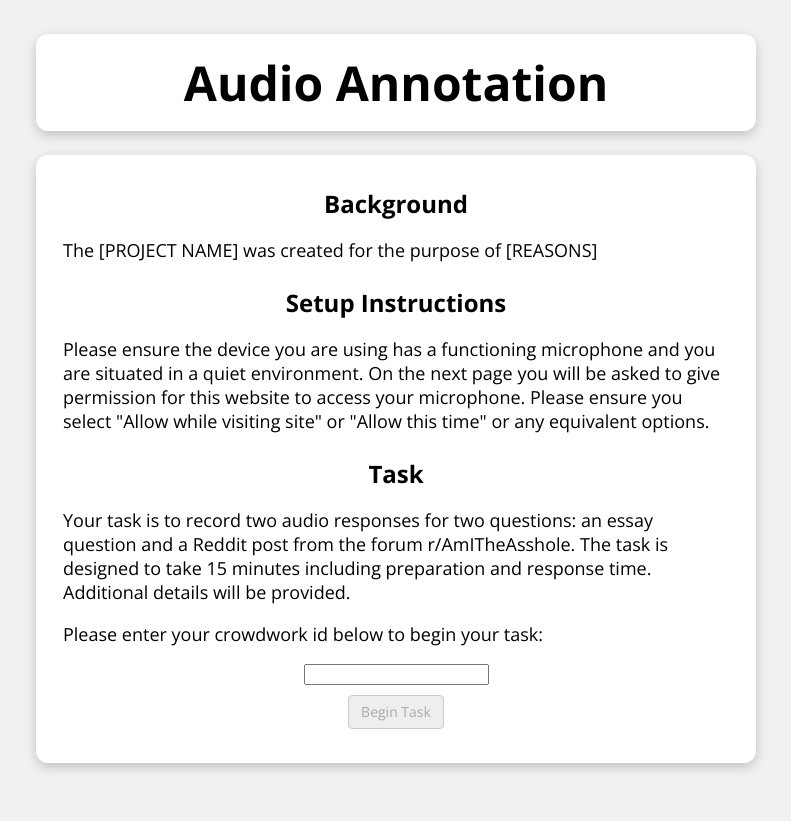
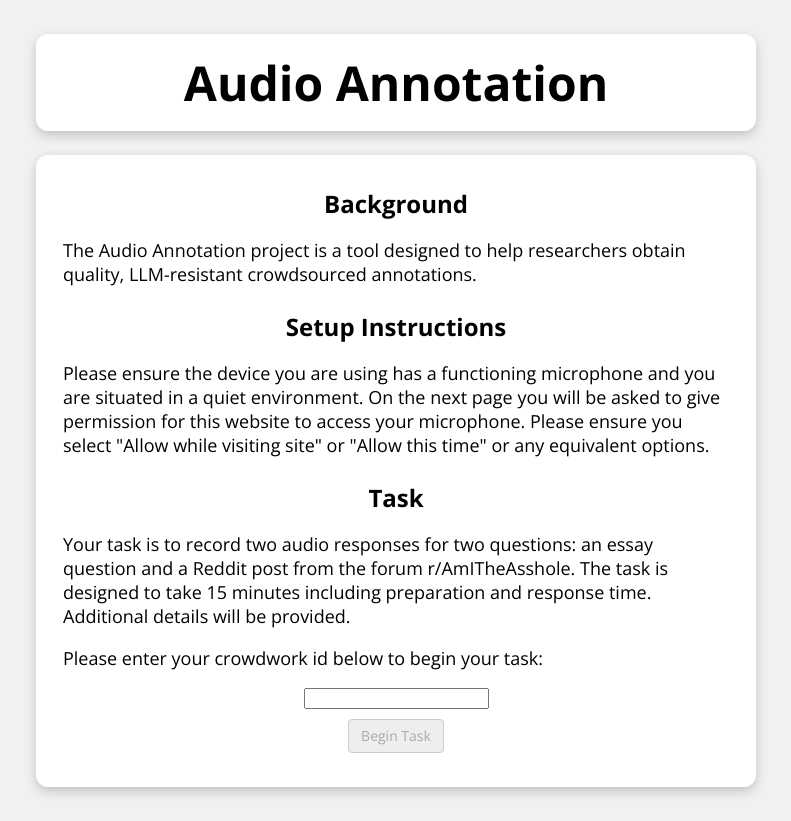
Before and after one commit to eric-z2/audio-annotation, a Django app: template audio_capture/templates/homepage.html in a window 1280 px wide. Shown: the whole page, without its empty margins (244-1035 px from the left). Before the commit the page ends 771 px from the top, so only its background shows below. Run offline with Django 4.2, Linux system fonts and the light colour scheme; the template is opened without the code that fills it, so the values that code supplies are empty.

Commit message:
changed url endpoints

```diff
--- a/audio_capture/templates/annotation.html
+++ b/audio_capture/templates/annotation.html
@@ -3,6 +3,9 @@
 <head>
     {% load static %}
     <link rel="stylesheet" href="{% static 'style.css' %}">
+    <script src="{% static 'utils.js' %}"></script>
+    <script src="{% static 'essay_annotation.js' %}"></script>
+
     <title>{% block title %}Audio Annotation Main Page{% endblock %}</title>
 
     <script src="https://unpkg.com/jspsych@7.3.4"></script>
@@ -12,8 +15,6 @@
     <script src="https://unpkg.com/@jspsych/plugin-html-button-response@1.2.0"></script>
     <script src="https://unpkg.com/@jspsych/plugin-instructions@2.1.0"></script>
     <script src="https://unpkg.com/@jspsych/plugin-survey-multi-choice@1.1.3"></script>
-    <script src="../static/utils.js"></script>
-    <script src="../static/essay_annotation.js"></script>
 
 </head>
 
--- a/audio_capture/templates/homepage.html
+++ b/audio_capture/templates/homepage.html
@@ -21,7 +21,7 @@
                 Background
             </h3>
             <p class="homepage-text">
-                The [PROJECT NAME] was created for the purpose of [REASONS]
+                The Audio Annotation project is a tool designed to help researchers obtain quality, LLM-resistant crowdsourced annotations.
             </p>
             <h3>
                 Setup Instructions
--- a/audio_capture/urls.py
+++ b/audio_capture/urls.py
@@ -3,8 +3,8 @@ from django.urls import path
 from . import views
 
 urlpatterns = [
-    path("homepage/", views.homepage, name="homepage"),
-    path("annotation/", views.annotation, name="annotation"),
+    path("audio_collect/", views.homepage, name="homepage"),
+    path("audio_annotation/", views.annotation, name="annotation"),
     path("save_audio_essay/", views.save_audio_essay, name="save_audio_essay"),
     path("save_audio_aita/", views.save_audio_aita, name="save_audio_aita"),
 ]
--- a/main_project/settings.py
+++ b/main_project/settings.py
@@ -118,9 +118,8 @@ USE_TZ = True
 # Static files (CSS, JavaScript, Images)
 # https://docs.djangoproject.com/en/4.2/howto/static-files/
 
-STATIC_ROOT = 'audio_capture/static/'
-
-STATIC_URL = 'homepage/static/'
+STATIC_URL = '/static/'
+STATIC_ROOT = BASE_DIR / 'staticfiles'
 
 # Default primary key field type
 # https://docs.djangoproject.com/en/4.2/ref/settings/#default-auto-field
```
Also changed, not shown: db.sqlite3, 1 other file.
